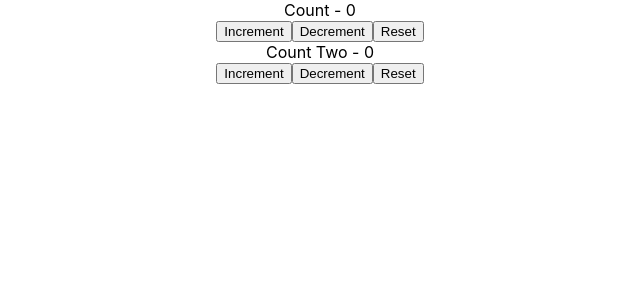
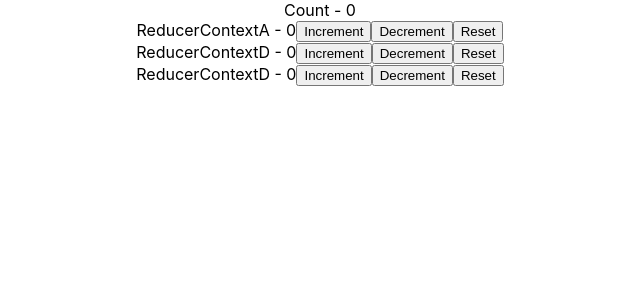
Before and after one commit to abdullahmubin/ReactHookDetails, a React (Create React App) app: page / in a window 1280 px wide. Shown: the top 300 px of the page, without its empty margins (320-960 px from the left). Built offline with nearby package versions, Linux system fonts and the light colour scheme.

Commit message:
useReducer with useContext.

```diff
--- a/src/App.js
+++ b/src/App.js
@@ -1,25 +1,46 @@
-import React from "react";
+import React, { useReducer } from "react";
 import HookCounter from "./HookContainer/counter";
 import CounterTwo from "./HookContainer/CounterTwo";
 import CounterThree from "./HookContainer/CounterThree";
-import CounterFour from './HookContainer/CounterFour';
-import CounterWithUseEffect from './HookContainer/CounterWithUseEffect';
-import MousePosition from './HookContainer/MousePosition';
-import IntervalCounter from './HookContainer/IntervalCounter';
-import DataFetching from './HookContainer/DataFetching';
-import DataFetchById from './HookContainer/DataFetchById';
-import ComponentC from './HookContainer/ComponentC';
-import ReducerCounterOne from './HookContainer/ReducerCounterOne';
-import ReducerCounterTwo from './HookContainer/ReducerCounterTwo';
+import CounterFour from "./HookContainer/CounterFour";
+import CounterWithUseEffect from "./HookContainer/CounterWithUseEffect";
+import MousePosition from "./HookContainer/MousePosition";
+import IntervalCounter from "./HookContainer/IntervalCounter";
+import DataFetching from "./HookContainer/DataFetching";
+import DataFetchById from "./HookContainer/DataFetchById";
+import ComponentC from "./HookContainer/ComponentC";
+import ReducerCounterOne from "./HookContainer/ReducerCounterOne";
+import ReducerCounterTwo from "./HookContainer/ReducerCounterTwo";
 import logo from "./logo.svg";
 import "./App.css";
 import ReducerCounterThree from "./HookContainer/ReducerCounterThree";
+import ReducerContextA from "./HookContainer/ReducerContextA";
+import ReducerContextB from "./HookContainer/ReducerContextB";
+import ReducerContextC from "./HookContainer/ReducerContextC";
 
 export const UserContext = React.createContext();
 export const ChannelContext = React.createContext();
 export const ObjectTestContext = React.createContext();
 
+export const CountContext = React.createContext();
+
+const initialState = 0;
+const reducer = (state, action) => {
+  switch (action) {
+    case "increment":
+      return state + 1;
+    case "decrement":
+      return state - 1;
+    case "reset":
+      return initialState;
+    default:
+      return state;
+  }
+};
+
 function App() {
+  const [count, dispatch] = useReducer(reducer, initialState);
+
   return (
     <div className="App">
       {/* <HookCounter /> */}
@@ -41,7 +62,17 @@ function App() {
       </UserContext.Provider> */}
       {/* <ReducerCounterOne /> */}
       {/* <ReducerCounterTwo/> */}
-      <ReducerCounterThree />
+      {/* <ReducerCounterThree /> */}
+
+      <CountContext.Provider
+        value={{ countState: count, countDispatch: dispatch }}
+      >
+        Count - {count}
+        <ReducerContextA />
+        <ReducerContextB />
+        <ReducerContextC />
+      </CountContext.Provider>
+
 
     </div>
   );
--- /dev/null
+++ b/src/HookContainer/ReducerContextA.js
@@ -0,0 +1,17 @@
+import React, { useContext } from 'react';
+import { CountContext } from '../App';
+
+function ReducerContextA(){
+    const countContext = useContext(CountContext);
+
+    return(
+        <div>
+            ReducerContextA - { countContext.countState }
+            <button onClick={() => countContext.countDispatch('increment')}>Increment</button>
+            <button onClick={() => countContext.countDispatch('decrement')}>Decrement</button>
+            <button onClick={() => countContext.countDispatch('reset')}>Reset</button>
+        </div>
+    )
+}
+
+export default ReducerContextA;
--- /dev/null
+++ b/src/HookContainer/ReducerContextB.js
@@ -0,0 +1,12 @@
+import React from 'react';
+import ReducerContextD from './ReducerContextD';
+
+function ReducerContextB(){
+    return(
+        <div>
+            <ReducerContextD />
+        </div>
+    )
+}
+
+export default ReducerContextB;
--- /dev/null
+++ b/src/HookContainer/ReducerContextC.js
@@ -0,0 +1,12 @@
+import React from 'react';
+import ReducerContextD from './ReducerContextD';
+
+function ReducerContextC(){
+    return(
+        <div>
+            <ReducerContextD />
+        </div>
+    )
+}
+
+export default ReducerContextC;
--- /dev/null
+++ b/src/HookContainer/ReducerContextD.js
@@ -0,0 +1,17 @@
+import React, { useContext } from 'react';
+import { CountContext } from '../App';
+
+function ReducerContextD(){
+    const countContext = useContext(CountContext);
+
+    return(
+        <div>
+            ReducerContextD - { countContext.countState }
+            <button onClick={() => countContext.countDispatch('increment')}>Increment</button>
+            <button onClick={() => countContext.countDispatch('decrement')}>Decrement</button>
+            <button onClick={() => countContext.countDispatch('reset')}>Reset</button>
+        </div>
+    )
+}
+
+export default ReducerContextD;
```
Also changed, not shown: src/HookContainer/ReducerContextE.js (added, +12 -0 lines), src/HookContainer/ReducerContextF.js (added, +17 -0 lines).
